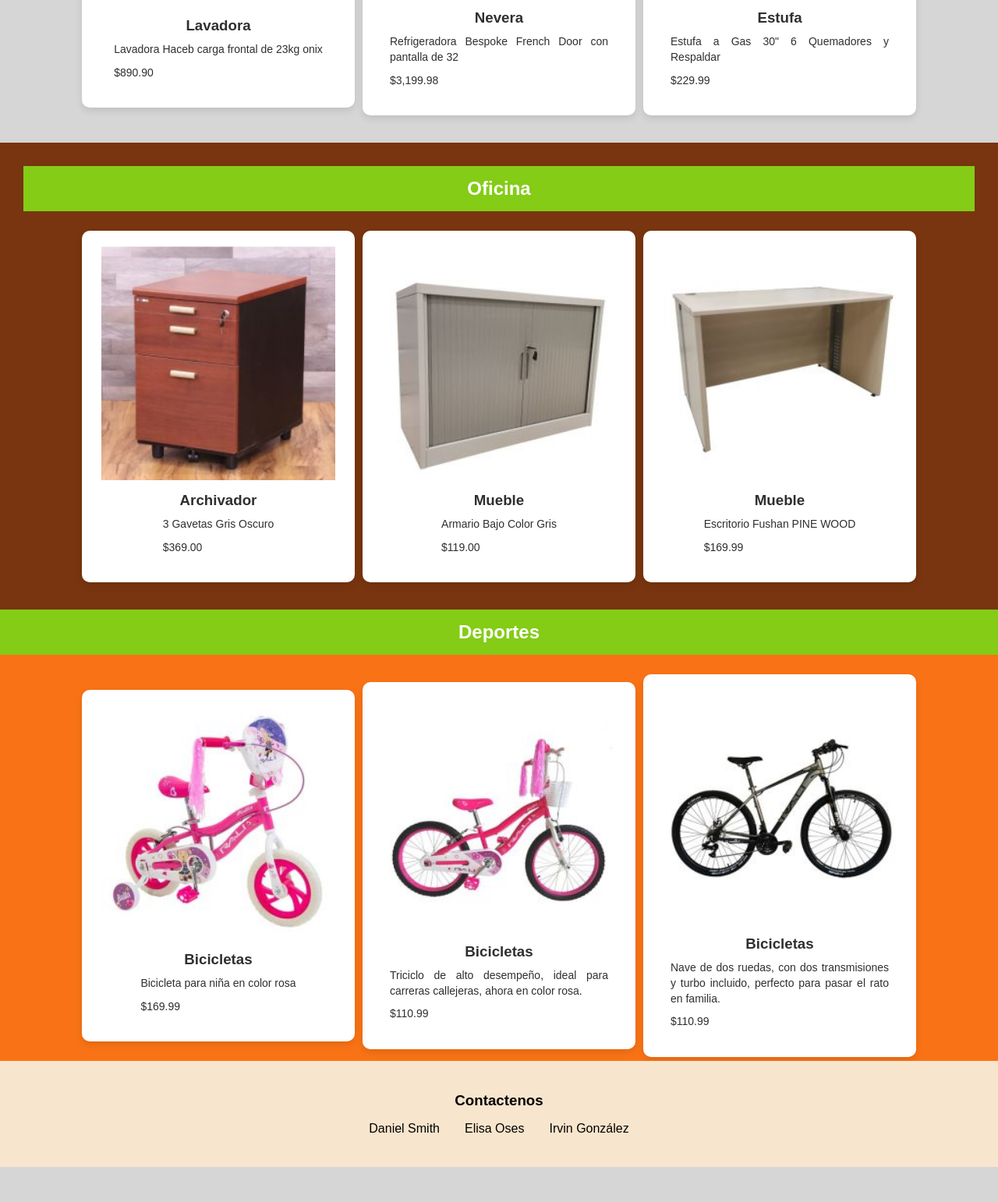
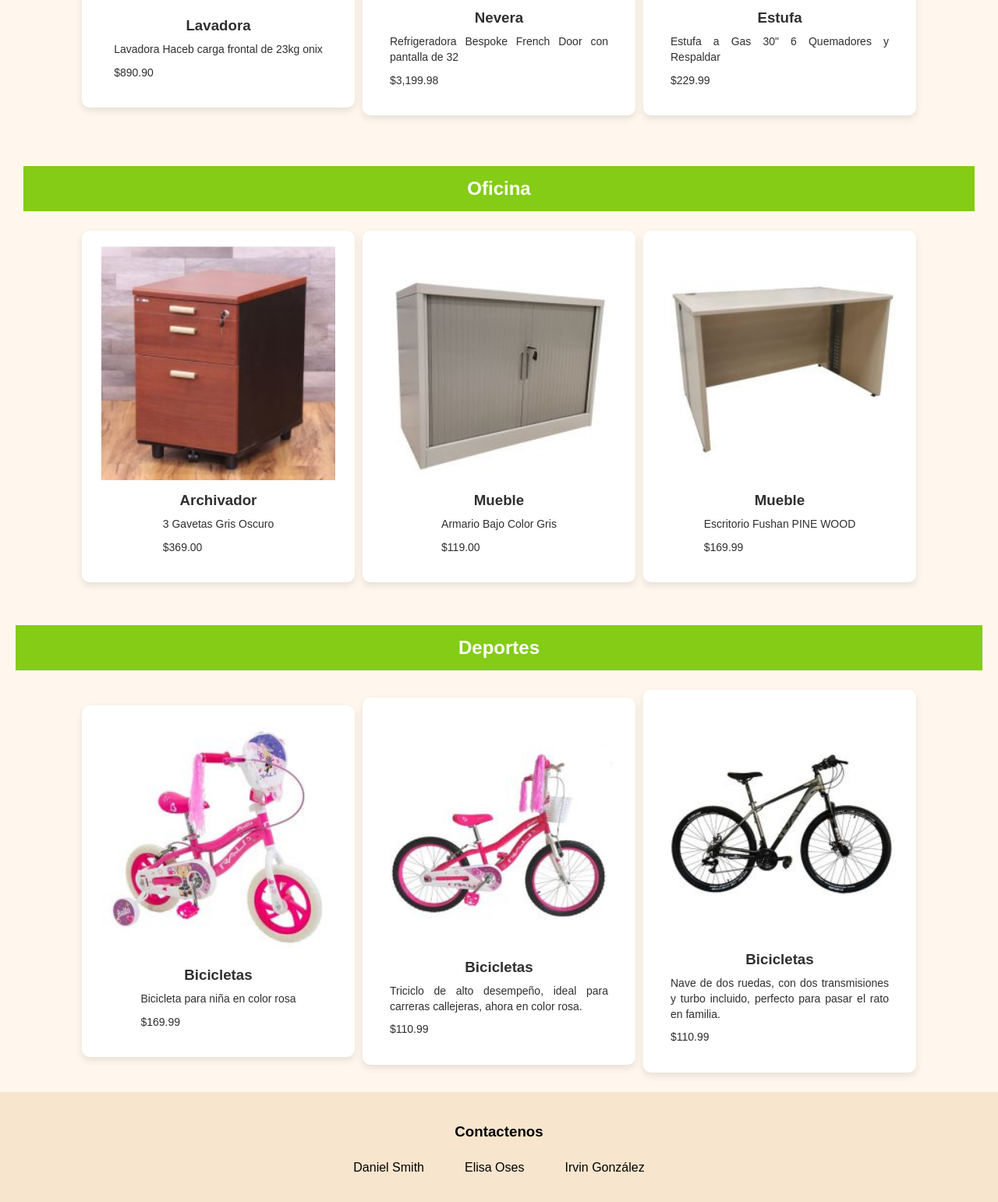
Before and after one commit to IrvinG-13/Practica-Responsive, a plain HTML site: page index.html in a window 1280 px wide. Shown: the part 1252-2794 px from the top of the page at 78% size. Before the commit the page ends 2749 px from the top, so only its background shows below. Drawn offline with Linux system fonts and the light colour scheme.

Commit message:
terminado

```diff
--- a/style.css
+++ b/style.css
@@ -52,7 +52,7 @@ a:hover{
 /*Seccion 1*/
 .uno {
   padding: 20px;
-  background-color: #FFF7ED;
+  background-color: #78350F;
   height: auto;
   display: flex;
   flex-direction: column;
@@ -94,13 +94,49 @@ a:hover{
     word-wrap: break-word;
 }
 
+.dos{
+   padding: 20px;
+  background-color: #FFF7ED;
+  height: auto;
+  display: flex;
+  flex-direction: column;
+  align-items: center;
+}
+
 .tres {
   background-color: #78350F;
+  padding: 20px;
+  background-color: #FFF7ED;
+  height: auto;
+  display: flex;
+  flex-direction: column;
+  align-items: center;
 }
 
 .cuatro {
   background-color: #F97316;
+  padding: 20px;
+  background-color: #FFF7ED;
+  height: auto;
+  display: flex;
+  flex-direction: column;
+  align-items: center;
 }
+
+footer{
+  width: 100%;
+  padding: 20px;
+  background-color: #f8e5cd;
+  height: auto;
+  display: flex;
+  flex-direction: column;
+  align-items: center;
+}
+
+.nombres p{
+    margin: 10px;
+}
+
 
 /*Disenio de Tablets*/
 @media only screen and (min-width: 501px) and (max-width: 780px) {
@@ -129,8 +165,8 @@ a:hover{
     height: auto;
     display: flex;
     padding: 20px;
-    background-color: #bae0da;
-    color: white;
+    background-color: #f8e5cd;
+    color: black;
    width: 100%;
 
 }
@@ -224,7 +260,7 @@ footer{
   display: flex;
   flex-wrap: wrap;
   justify-content: center;
-  align-items: flex-start;
+  align-items: center;
   height: auto;
   width: 100%;
   background-color: #f8e5cd;
```
